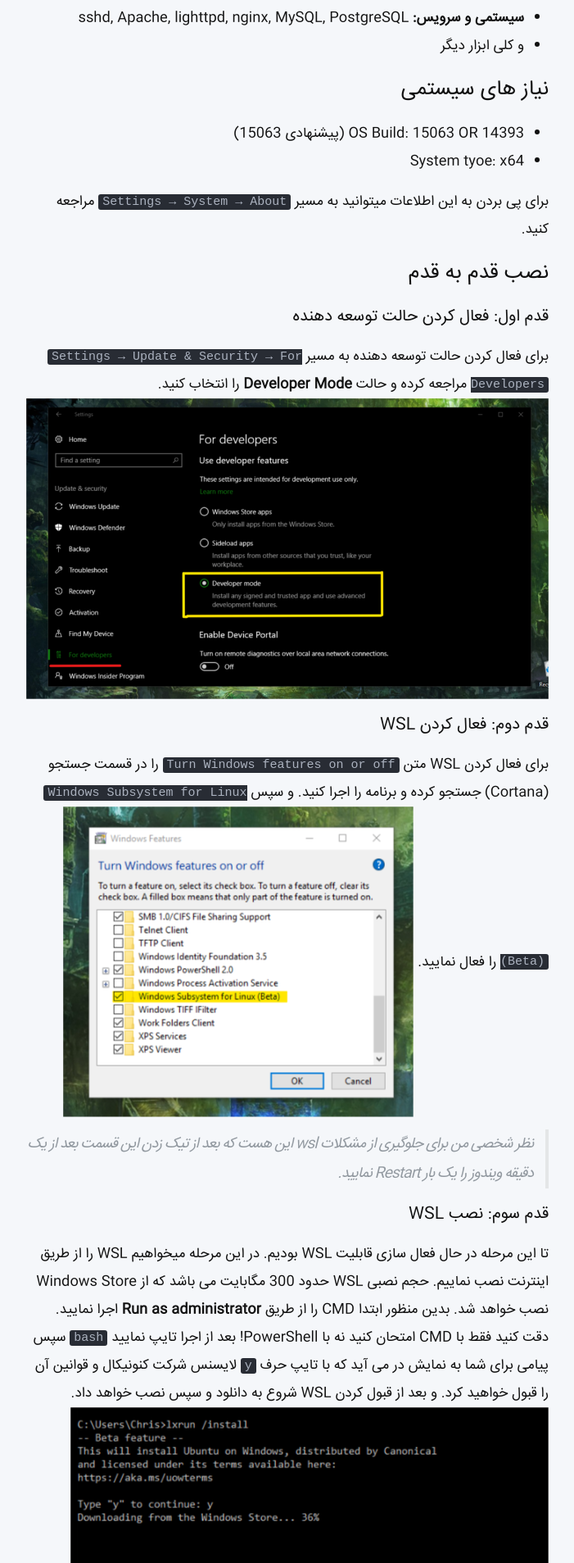
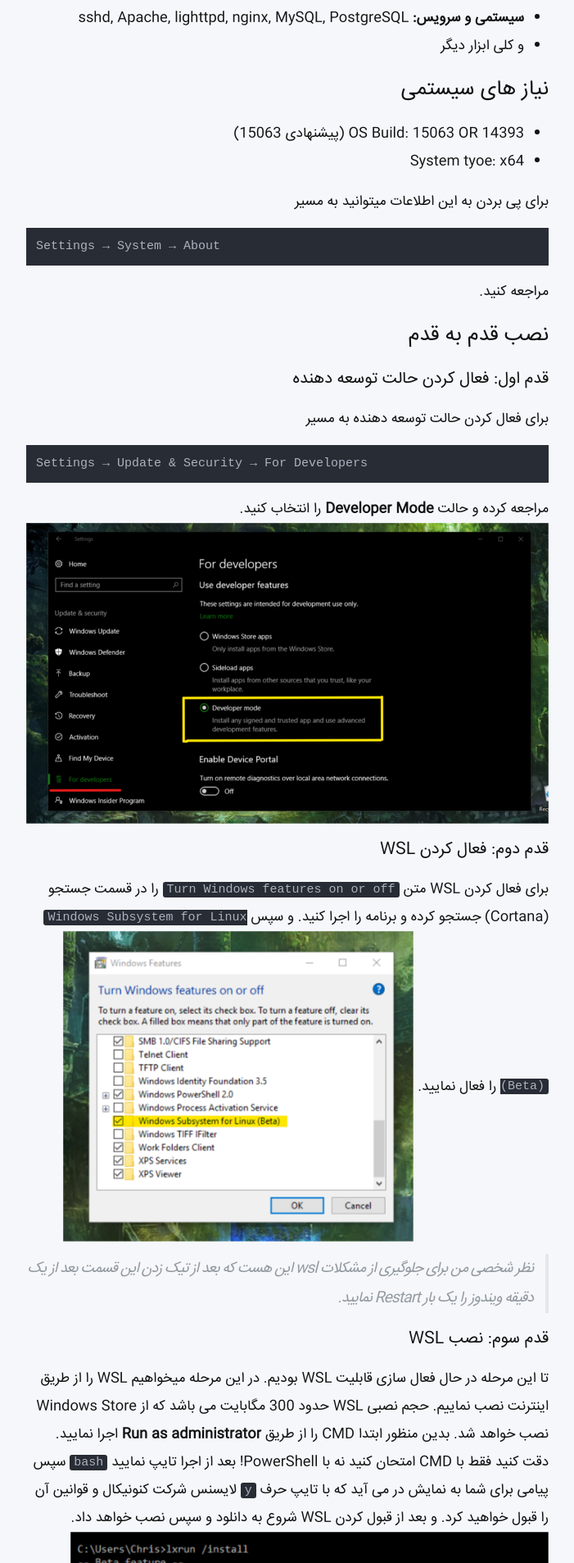
Before and after one commit to xtoolkit/blog.arshen.ir, a Jekyll site: the page built from _posts/2017-04-17-install_bash_in_windows_10.markdown, in a window 1280 px wide. Shown: the part 1450-3357 px from the top of the page at 82% size, without its empty margins (289-990 px from the left). Built offline with Jekyll 4.4.1, drawn with Linux system fonts in a browser that asks for light colours; our own code applies the rules of GitHub Pages for plain Markdown files.

````diff
--- a/_posts/2017-04-17-install_bash_in_windows_10.markdown
+++ b/_posts/2017-04-17-install_bash_in_windows_10.markdown
@@ -37,13 +37,21 @@ WSL تمامی کارها و ابزار های روزمره یک توسعه ده
 * OS Build: 15063 OR 14393 (پیشنهادی 15063)
 * System tyoe: x64
 
-برای پی بردن به این اطلاعات میتوانید به مسیر `Settings → System → About` مراجعه کنید.
+برای پی بردن به این اطلاعات میتوانید به مسیر
+```
+Settings → System → About
+```
+مراجعه کنید.
 
 ## نصب قدم به قدم
 
 ### قدم اول: فعال کردن حالت توسعه دهنده
 
-برای فعال کردن حالت توسعه دهنده به مسیر `Settings → Update & Security → For Developers` مراجعه کرده و حالت **Developer Mode** را انتخاب کنید.
+برای فعال کردن حالت توسعه دهنده به مسیر
+```
+Settings → Update & Security → For Developers
+```
+مراجعه کرده و حالت **Developer Mode** را انتخاب کنید.
 ![wsl_step_1.png](/uploads/wsl_step_1.png)
 
 ### قدم دوم: فعال کردن WSL
````
